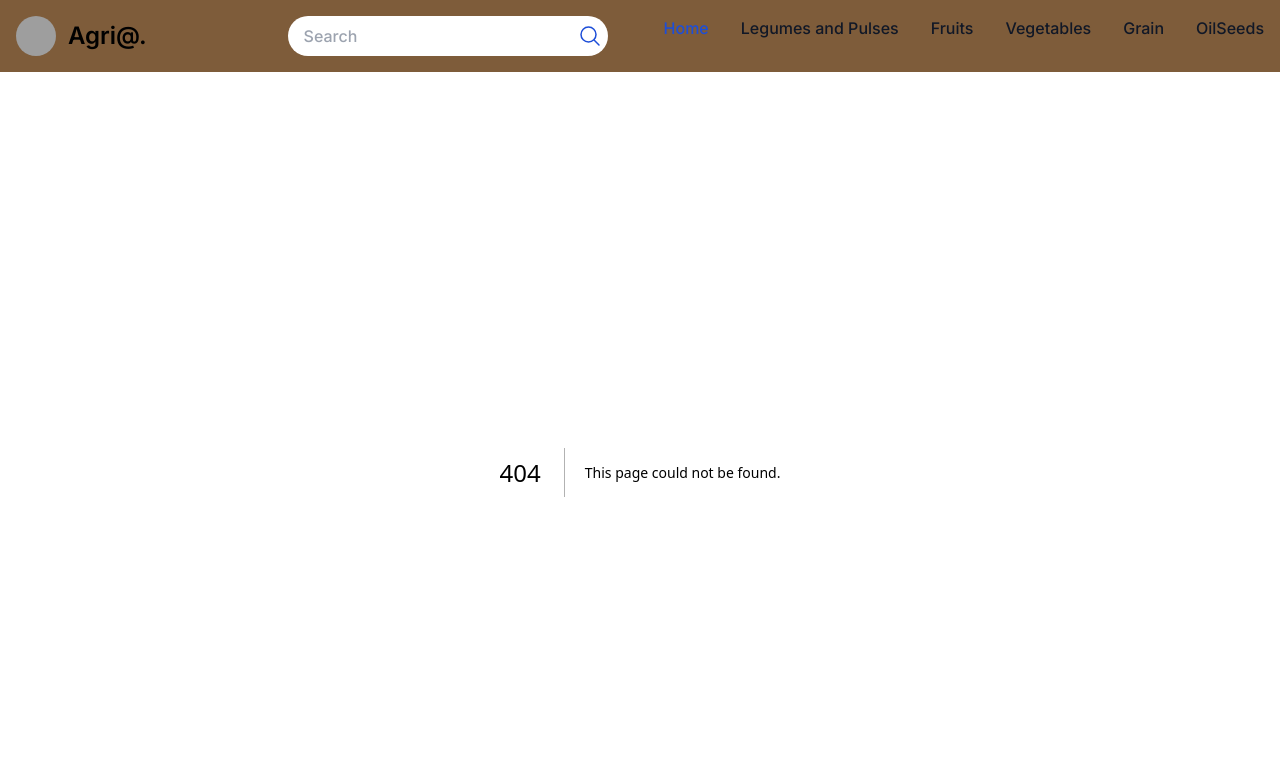
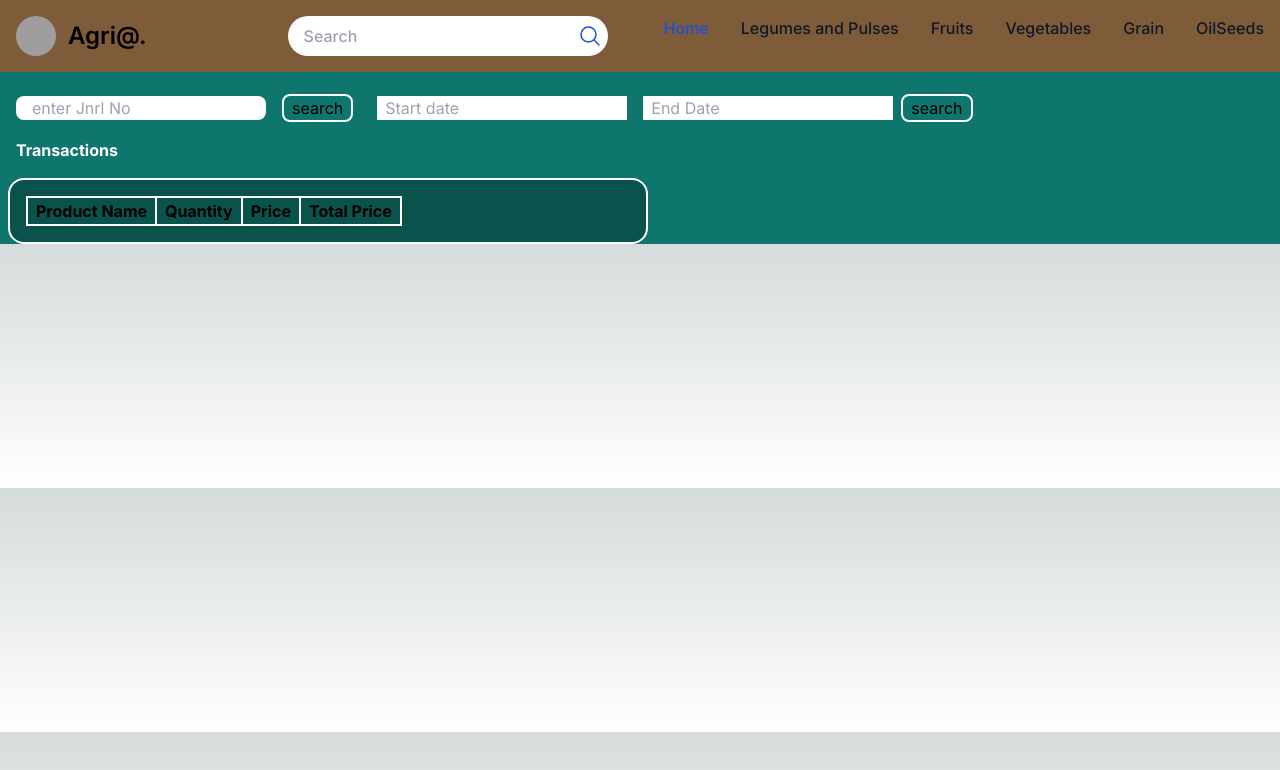
Before and after one commit to Passang-Dorji/Agri-Ecommerce, a Next.js app: page /pages/transHis in a window 1280 px wide. Before the commit this address had no page. Shown: the top 770 px of the page. Built offline with nearby package versions, Linux system fonts and the light colour scheme; grey boxes are pictures that could not be loaded.

Commit message:
added transaction history

```diff
--- /dev/null
+++ b/app/api/transactionHis/route.js
@@ -0,0 +1,23 @@
+import knex from "@/database";
+
+export async function GET(request) {
+  const {searchParams} = request.nextUrl
+  const startDate = searchParams.get("start_date")
+  const endDate = searchParams.get("end_date")
+
+  const data = await knex('transactions')
+      .join('transaction_items','transaction_items.transaction_id','transactions.id')
+      .join('products','transaction_items.product_id','products.id')
+      .whereRaw("DATE(opened_at) >= ?", startDate)
+      .andWhereRaw("DATE(closed_at) <= ?", endDate)
+      .select ('transactions.*',
+               'transaction_items.quantity',
+               'transaction_items.price',
+               'transaction_items.total_price',
+               'products.name as product_name'
+              )
+
+      // console.log(data)
+  return Response.json({data})
+
+}
--- /dev/null
+++ b/app/api/transactionHis/searchByJnrlNo/route.js
@@ -0,0 +1,17 @@
+import knex from "@/database";
+
+export async function GET(req){
+    const journalNumber = req.nextUrl.searchParams.get('jnrl_no')
+    const data = await knex('transactions')
+        .join('transaction_items','transaction_items.transaction_id','transactions.id')
+        .join('products','transaction_items.product_id','products.id')
+        .where('journal_number',journalNumber)
+        .orWhere('transactions.id',journalNumber)
+        .select ('transactions.*',
+                'transaction_items.quantity',
+                'transaction_items.price',
+                'transaction_items.total_price',
+                'products.name as product_name'
+        )
+        return Response.json({data})
+}
--- /dev/null
+++ b/app/pages/transHis/page.js
@@ -0,0 +1,109 @@
+"use client"
+import { useState } from "react"
+
+export default function transactionHis(){
+    const [journalNo,setjournalNo] = useState()
+    const [startDate,setStartDate] = useState()
+    const [endDate,setEndDate] = useState()
+    const [transactions,setTransactions] = useState([])
+
+    async function getTransaction(){
+        try{
+            const response = await fetch(`http://localhost:3000/api/transactionHis/searchByJnrl?jnrl_no=${journalNo}`)
+            if (!response.ok){
+                throw new Error("network response was not okay")
+            }
+            const {data} = await response.json()
+            console.log(data)
+            setTransactions(data)
+            setjournalNo("")
+        }catch (error){
+            console.error("failed fetching data",error)
+        }
+    }
+    async function getTransByDate(){
+        try{
+            const response = await fetch(`http://localhost:3000/api/transactionHis?start_date=${startDate}&end_date=${endDate}`)
+            if (!response.ok){
+                throw new Error("network response was not okay")
+            }
+            const {data} =await response.json()
+            setTransactions(data)
+        }catch(error){
+            console.error("failed",error)
+        }
+    }
+
+    let prevTransactionId = null
+
+    return(
+        <div className="bg-teal-700	">
+            <input className="mt-6 ml-4 pl-4 text-black rounded-lg"
+                   type="text"
+                   placeholder="enter Jnrl No"
+                   value={journalNo}
+                   onChange={(e)=> setjournalNo(e.target.value)}
+            />
+            <button className="border-2 border-white mx-4 px-2 rounded-lg"
+                    onClick={getTransaction}
+            >search
+            </button>
+            <input className="text-black mx-2 px-2"
+                type="text"
+                placeholder="Start date"
+                value={startDate}
+                onChange={(e)=>setStartDate(e.target.value)}
+            />
+            <input className="text-black mx-2 px-2"
+                type="text"
+                placeholder="End Date"
+                value={endDate}
+                onChange={(e)=>setEndDate(e.target.value)}
+            />
+            <button className="border-2 border-white rounded-lg px-2"
+                onClick={getTransByDate}
+            >search</button>
+            <div>
+                <p className="ml-4 mt-4 font-bold text-white"> Transactions </p>
+                <div className="border-2 border-white mt-4 mx-2 w-1/2 bg-transparent/30 rounded-2xl">
+                        {transactions.map((transaction,index) =>{
+                            const isNewTransaction = transaction.id !== prevTransactionId ;
+                            prevTransactionId =transaction.id
+                            return(
+                            <div className="text-white my-4 ml-4" key={transaction.id}>
+                                    {isNewTransaction &&(
+                                        <>
+                                        <p className="pl-2 ">Transaction ID : {transaction.id} </p>
+                                        <p className="pl-2 "> Journal Number : {transaction.journal_number} </p>
+                                        <p className="pl-2 font-bold"> Total Amount :{transaction.total_amount} </p>
+                                        <p className="pl-2 "> Payment Method : {transaction.payment_method} </p>
+                                        <p className="pl-2 "> Opened At :{transaction.opened_at} </p>
+                                        <p className="pl-2 "> Closed At : {transaction.closed_at} </p>
+                                        </>
+                                    )}
+                            </div>
+                            )
+                        })}
+                                <table className=" my-4 ml-4">
+                                    <tbody>
+                                        <tr className="border-2 border-white">
+                                            <th className="border-2 border-white px-2"> Product Name </th>
+                                            <th className="border-2 border-white px-2"> Quantity </th>
+                                            <th className="border-2 border-white px-2"> Price </th>
+                                            <th className="border-2 border-white px-2"> Total Price </th>
+                                        </tr>
+                                        {transactions.map(transaction =>
+                                        <tr key={transaction.id}>
+                                            <td className="border-2 border-white pl-2"> {transaction.product_name} </td>
+                                            <td className="border-2 border-white pl-2"> {transaction.quantity} </td>
+                                            <td className="border-2 border-white pl-2"> {transaction.price} </td>
+                                            <td className="border-2 border-white pl-2"> {transaction.total_price} </td>
+                                        </tr>
+                                        )}
+                                    </tbody>
+                                </table>
+                </div>
+            </div>
+        </div>
+    )
+}
```
